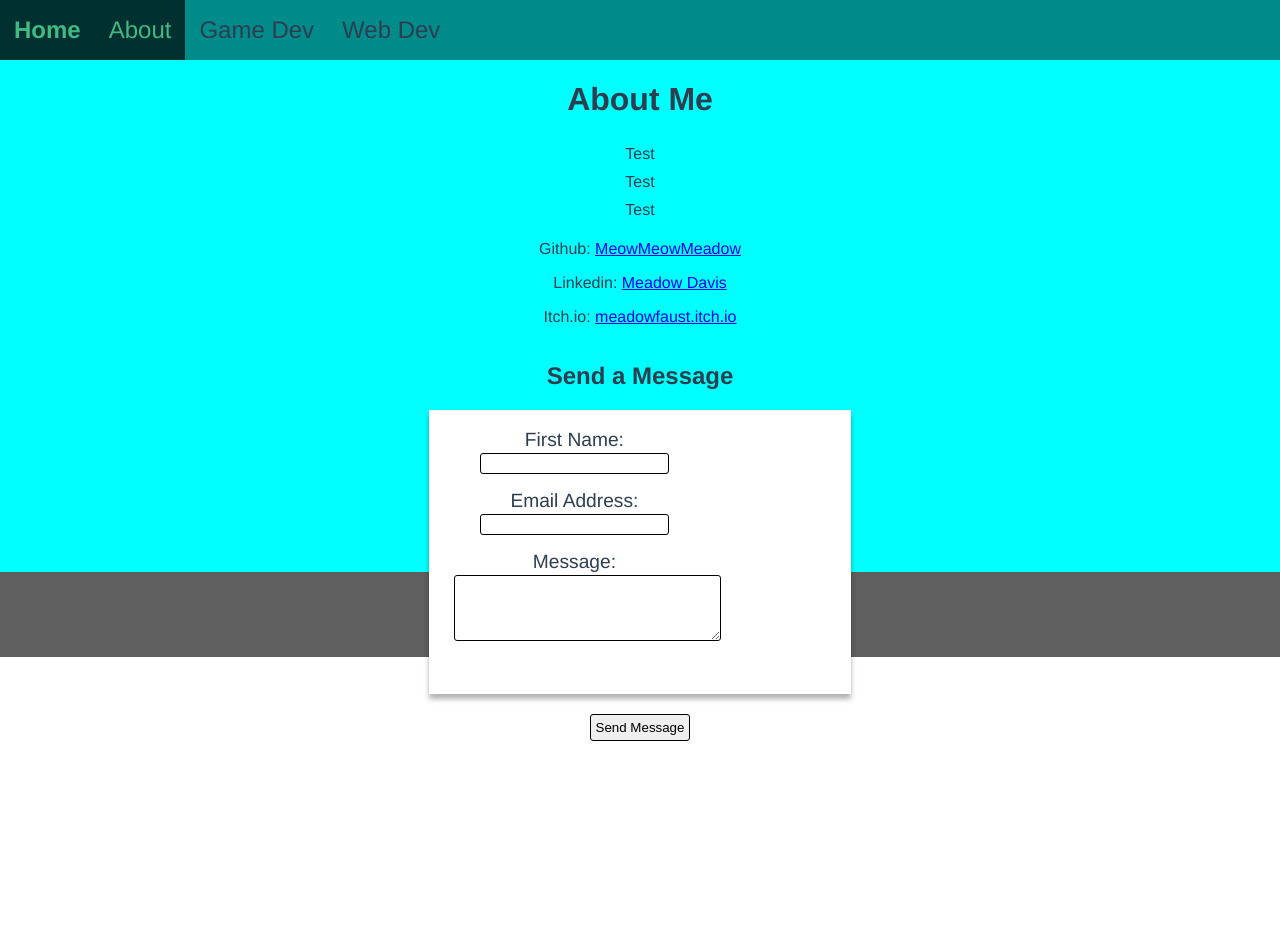
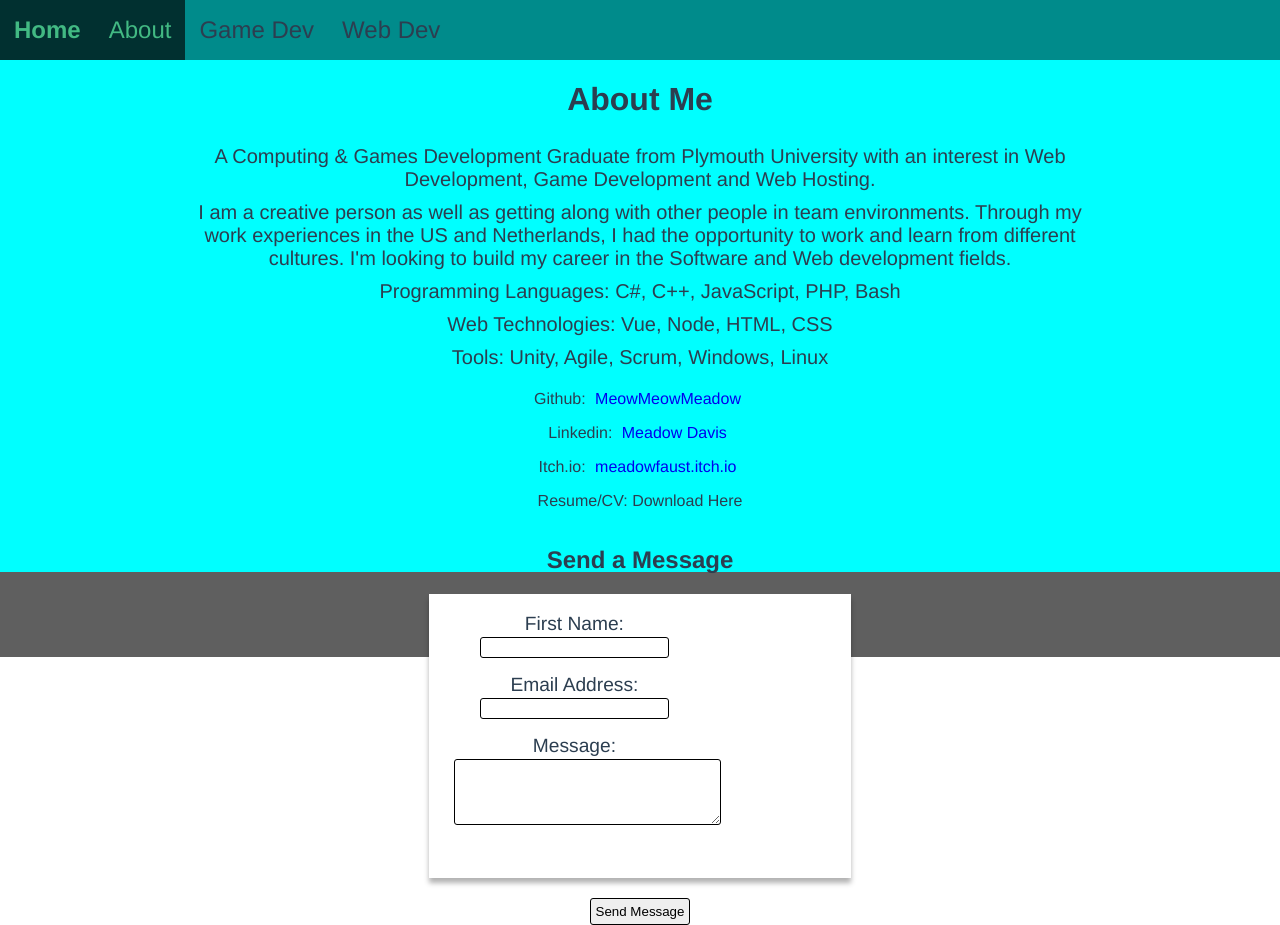
Before and after one commit to MeowMeowMeadow/portfolio-website, a Vue app in the folder portfolio/: page /about in a window 1280 px wide. Before the commit the page ends 800 px from the top, so only its background shows below. Built offline with nearby package versions, Linux system fonts and the light colour scheme.

Commit message:
Added content in About Me section
Added the content for the About Me section, changed the title of the website and sorted out things related with tailwind.

```diff
--- a/portfolio/postcss.config.js
+++ b/portfolio/postcss.config.js
@@ -3,4 +3,5 @@ module.exports = {
     tailwindcss: {},
     autoprefixer: {},
   },
+  prefix: "tw-"
 }
--- a/portfolio/public/index.html
+++ b/portfolio/public/index.html
@@ -6,7 +6,7 @@
     <meta name="viewport" content="width=device-width,initial-scale=1.0">
     <link rel="icon" href="<%= BASE_URL %>favicon.ico">
     <link rel="stylesheet" href="styles.css">
-    <title><%= htmlWebpackPlugin.options.title %></title>
+    <title>Meadow Davis - Portfolio</title>
   </head>
   <body>
     <noscript>
--- a/portfolio/src/views/AboutView.vue
+++ b/portfolio/src/views/AboutView.vue
@@ -3,19 +3,34 @@
     <h1 class="">About Me</h1>
 
     <div class="aboutMe">
-      <ul>
-        <li>Test</li>
-        <li>Test</li>
-        <li>Test</li>
+      <Transition appear>
+        <ul>
+          <li>A Computing & Games Development Graduate from Plymouth University with an interest in Web Development, Game Development and Web Hosting.</li>
+          <li>I am a creative person as well as getting along with other people in
+              team environments. Through my work experiences in the US and Netherlands, I had the opportunity to work and learn from different
+              cultures. I'm looking to build my career in the Software and Web development fields.</li>
+          <li>
+            <span>Programming Languages: C#, C++, JavaScript, PHP, Bash</span>
+          </li>
+          <li>
+            <span>Web Technologies: Vue, Node, HTML, CSS</span>
+          </li>
+          <li>
+            <span>Tools: Unity, Agile, Scrum, Windows, Linux</span>
+          </li>
       </ul>
+      </Transition>
     </div>
 
-    <div class="links">
-      <p>Github: <a href="https://github.com/MeowMeowMeadow">MeowMeowMeadow</a></p>
-      <p>Linkedin: <a href="https://www.linkedin.com/in/meadow-davis-7b56b3173/">Meadow Davis</a></p>
-      <p>Itch.io: <a href="https://meadowfaust.itch.io/">meadowfaust.itch.io</a></p>
+    <Transition appear>
+      <div class="links">
+        <p>Github: <a href="https://github.com/MeowMeowMeadow" target="_blank">MeowMeowMeadow</a></p>
+        <p>Linkedin: <a href="https://www.linkedin.com/in/meadow-davis-7b56b3173/" target="_blank">Meadow Davis</a></p>
+        <p>Itch.io: <a href="https://meadowfaust.itch.io/" target="_blank">meadowfaust.itch.io</a></p>
+        <p>Resume/CV: Download Here</p>
+    </div>
+    </Transition>
 
-    </div>
     <h2>Send a Message</h2>
     <Transition appear>
     <div class="contact">
@@ -97,6 +112,13 @@ button
   margin-top: 20px;
 }
 
+.aboutMe
+{
+  display: flex;
+  width: 70%;
+  font-size: 1.25rem;
+}
+
 .aboutMe ul
 {
   list-style-type: none;
@@ -109,6 +131,18 @@ button
   padding: 5px;
 }
 
+.links p a
+{
+  text-decoration: none;
+  padding: 5px;
+  border-radius: 4px;
+}
+
+.links p a:hover
+{
+  background-color: red;
+}
+
 .v-enter-active, .v-leave-active
 {
   transition: opacity 1s ease;
--- a/portfolio/tailwind.config.js
+++ b/portfolio/tailwind.config.js
@@ -8,4 +8,5 @@ module.exports = {
     extend: {},
   },
   plugins: [],
+  prefix: "tw-"
 }
```
Also changed, not shown: portfolio/public/tailwind.css.
